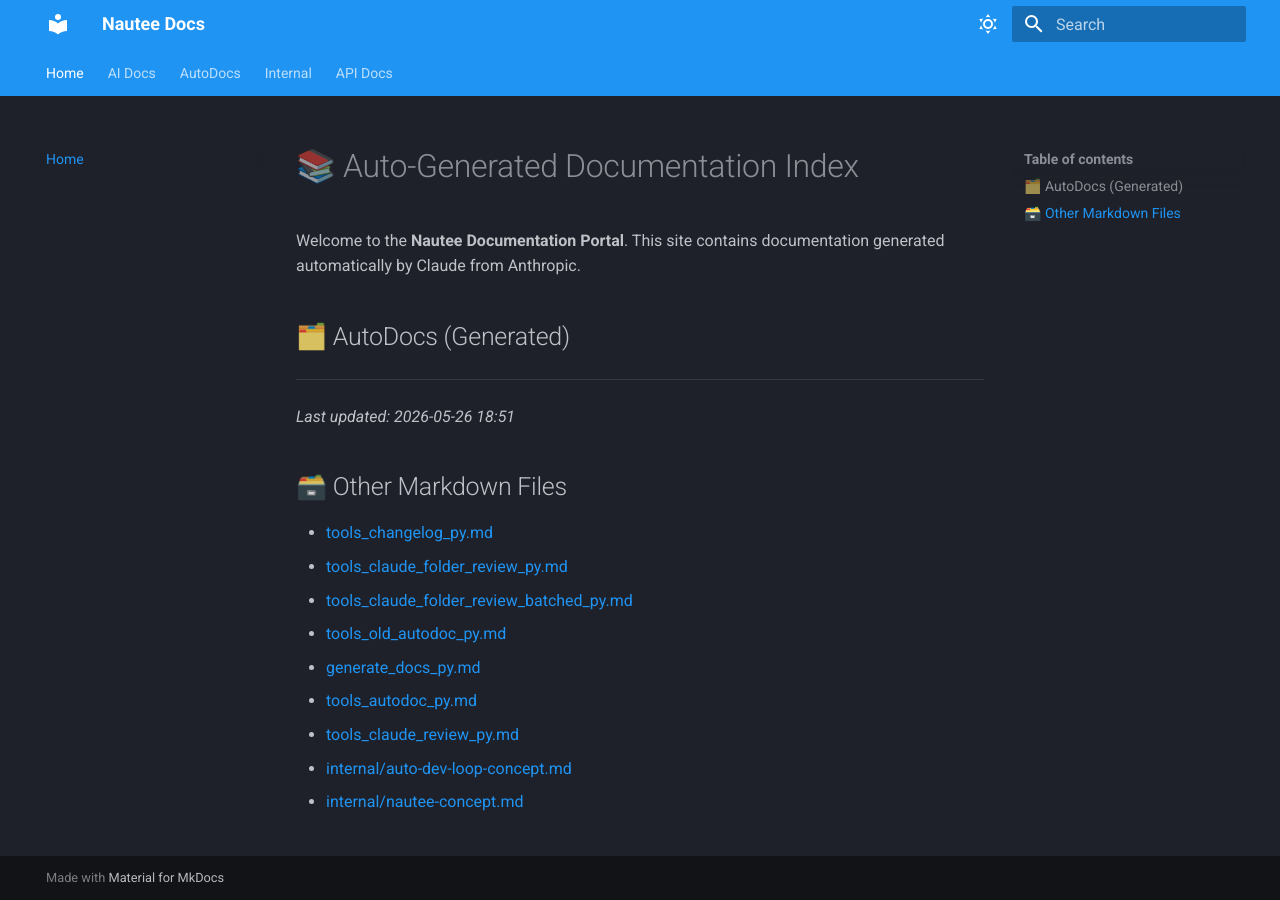
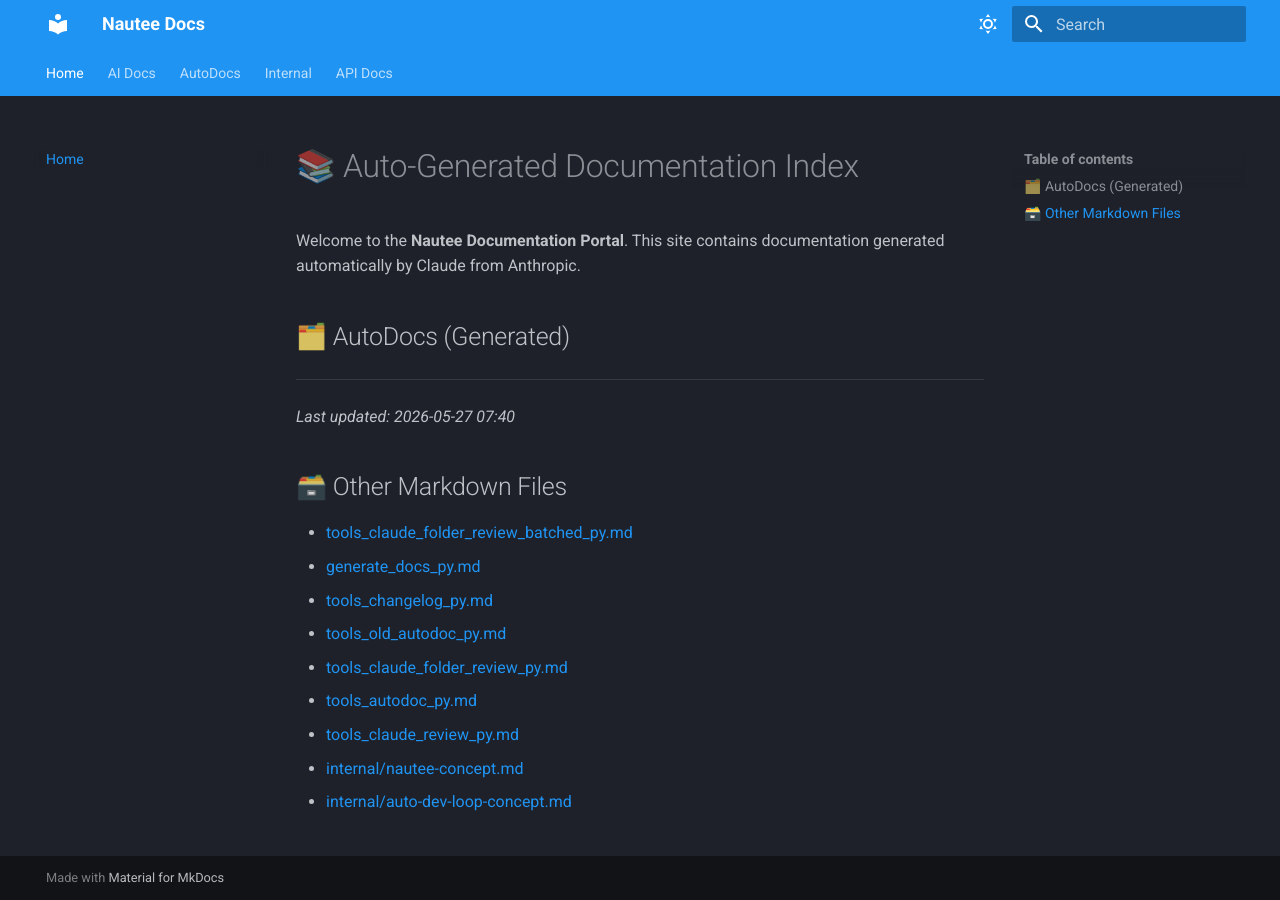
Before and after one commit to 48Nauts-Operator/nautee, an MkDocs documentation site: the page built from docs/index.md, in a window 1280 px wide. Built offline with MkDocs 1.6.1 and Material for MkDocs 9.7.7, drawn with Linux system fonts in a browser that asks for light colours.

```diff
--- a/docs/index.md
+++ b/docs/index.md
@@ -7,16 +7,16 @@ Welcome to the **Nautee Documentation Portal**. This site contains documentation
 
 ---
 
-_Last updated: 2026-05-26 18:51_
+_Last updated: 2026-05-27 07:40_
 
 ## 🗃️ Other Markdown Files
 
+- [tools_claude_folder_review_batched_py.md](tools_claude_folder_review_batched_py.md)
+- [generate_docs_py.md](generate_docs_py.md)
 - [tools_changelog_py.md](tools_changelog_py.md)
+- [tools_old_autodoc_py.md](tools_old_autodoc_py.md)
 - [tools_claude_folder_review_py.md](tools_claude_folder_review_py.md)
-- [tools_claude_folder_review_batched_py.md](tools_claude_folder_review_batched_py.md)
-- [tools_old_autodoc_py.md](tools_old_autodoc_py.md)
-- [generate_docs_py.md](generate_docs_py.md)
 - [tools_autodoc_py.md](tools_autodoc_py.md)
 - [tools_claude_review_py.md](tools_claude_review_py.md)
+- [internal/nautee-concept.md](internal/nautee-concept.md)
 - [internal/auto-dev-loop-concept.md](internal/auto-dev-loop-concept.md)
-- [internal/nautee-concept.md](internal/nautee-concept.md)
```
